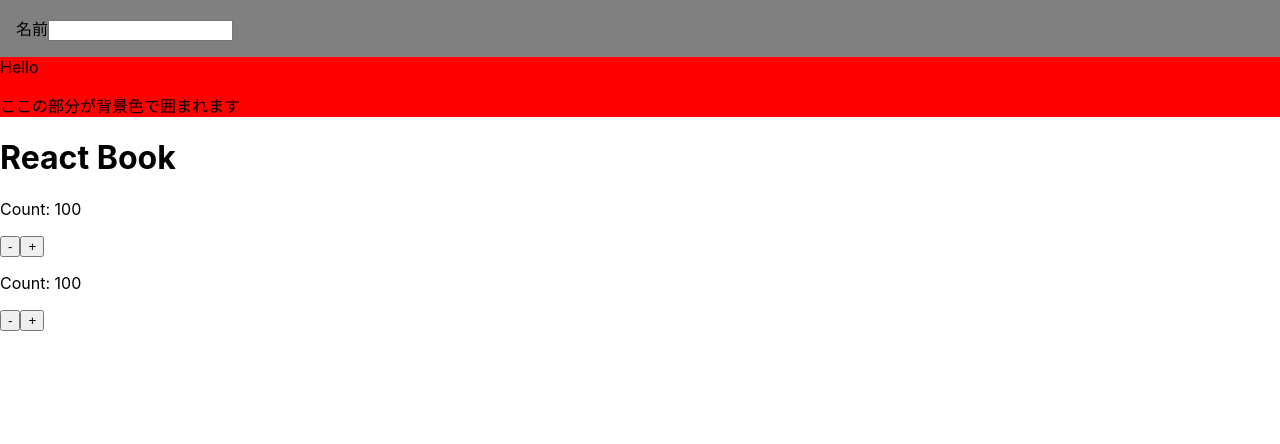
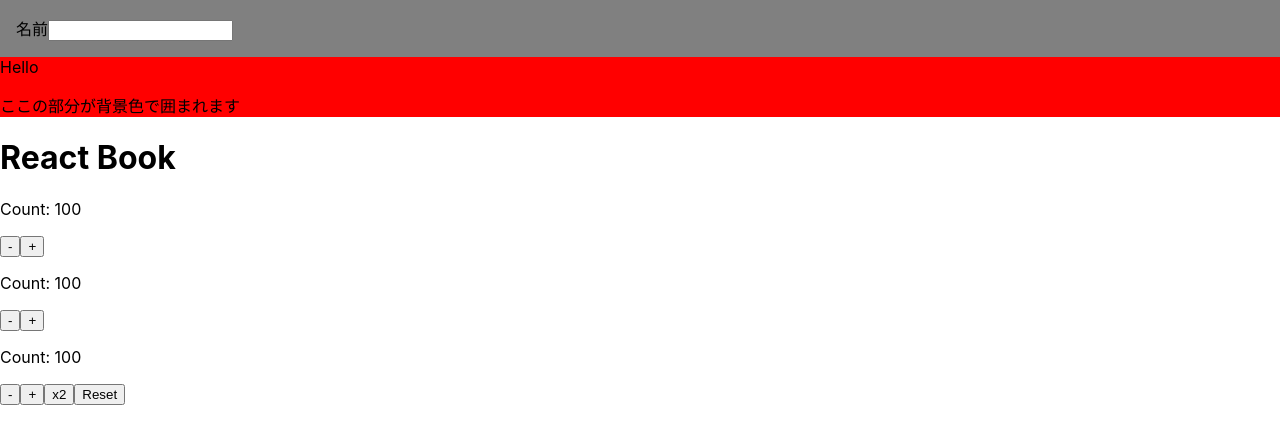
Before and after one commit to Yuzunoha/react-sample, a React (Create React App) app: page / in a window 1280 px wide. Shown: the top 444 px of the page. Built offline with nearby package versions, Linux system fonts and the light colour scheme.

Commit message:
reducerよくわからん

```diff
--- /dev/null
+++ b/src/components/Reducer2.tsx
@@ -0,0 +1,39 @@
+import { useReducer } from 'react';
+
+// reducerが受け取るactionの型
+type Action = 'DECREMENT' | 'INCREMENT' | 'DOUBLE' | 'RESET';
+
+// 現在の状態とactionにもとづいて次の状態を返す
+const reducer = (currentCount: number, action: Action) => {
+    switch (action) {
+        case 'INCREMENT':
+            return currentCount + 1;
+        case 'DECREMENT':
+            return currentCount - 1;
+        case 'DOUBLE':
+            return currentCount * 2;
+        case 'RESET':
+            return 0;
+        default:
+            return currentCount;
+    }
+};
+
+type CounterProps = { initialValue: number };
+
+const CounterReduce2 = (props: CounterProps) => {
+    const { initialValue } = props;
+    const [count, dispatch] = useReducer(reducer, initialValue);
+
+    return (
+        <div>
+            <p>Count: {count}</p>
+            <button onClick={() => dispatch('DECREMENT')}>-</button>
+            <button onClick={() => dispatch('INCREMENT')}>+</button>
+            <button onClick={() => dispatch('DOUBLE')}>x2</button>
+            <button onClick={() => dispatch('RESET')}>Reset</button>
+        </div>
+    );
+};
+
+export default CounterReduce2;
--- a/src/index.tsx
+++ b/src/index.tsx
@@ -10,6 +10,7 @@ import reportWebVitals from './reportWebVitals';
 import Page from './components/ContextSample';
 import State1 from './components/State1';
 import ReduceCounter from './components/Reducer1';
+import ReduceCounter2 from './components/Reducer2';
 
 const root = ReactDOM.createRoot(document.getElementById('root') as HTMLElement);
 root.render(
@@ -20,6 +21,7 @@ root.render(
         <Page />
         <State1 initialValue={100} />
         <ReduceCounter initialValue={100} />
+        <ReduceCounter2 initialValue={100} />
     </React.StrictMode>
 );
 
```
